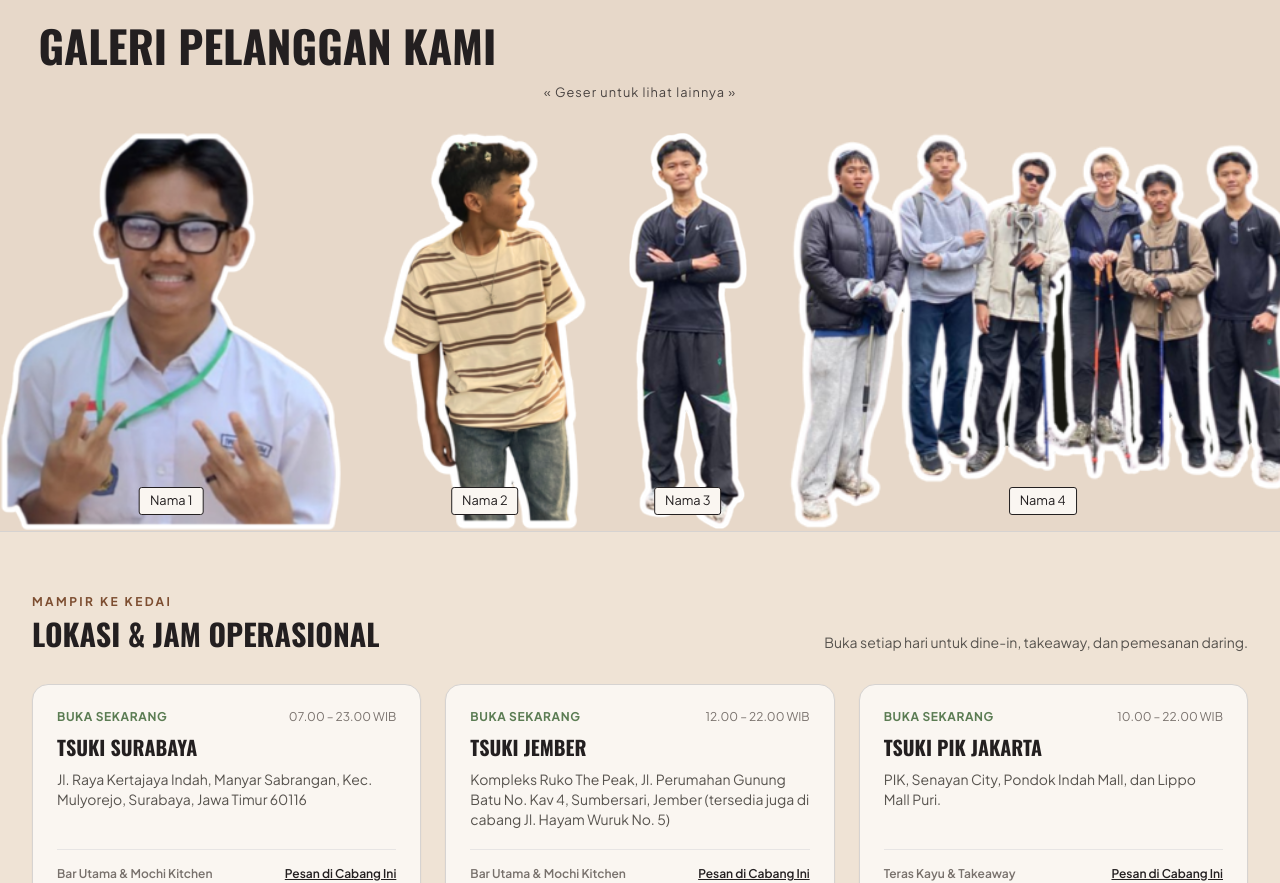
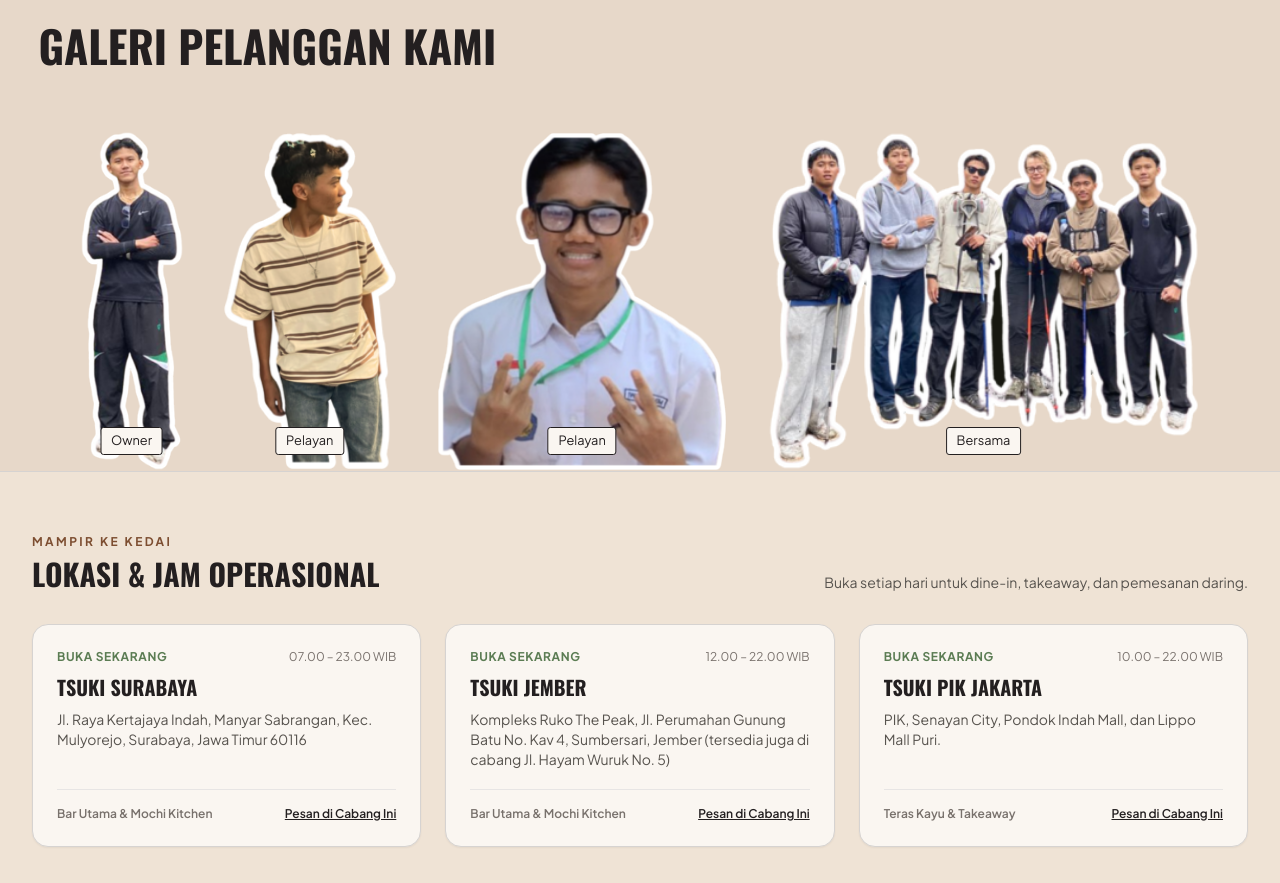
Before and after one commit to ahmadfuadzizy-star/kakigori-serut, a plain HTML site: page index.html in a window 1280 px wide. Shown: the part 2240-3123 px from the top of the page. Drawn offline with nearby package versions, Linux system fonts and the light colour scheme.

Commit message:
Update index.html

```diff
--- a/index.html
+++ b/index.html
@@ -171,7 +171,7 @@
 .gal-item{position:relative;flex:0 0 auto;margin:0}
 .gal-item:first-child{margin-left:auto}
 .gal-item:last-child{margin-right:auto}
-.gal-item img{display:block;max-width:none;height:clamp(260px,34vw,400px);width:auto;user-select:none;-webkit-user-drag:none}
+.gal-item img{display:block;max-width:none;height:clamp(220px,29vw,340px);width:auto;user-select:none;-webkit-user-drag:none}
 .gal-item figcaption{position:absolute;left:50%;bottom:16px;transform:translateX(-50%);background:var(--gal-label);color:#231f20;font-size:.8rem;padding:3px 10px;border:1px solid #231f20;border-radius:3px;white-space:nowrap}
   </style>
 </head>
@@ -919,10 +919,10 @@
   <h2 class="gal-title font-display uppercase">Galeri Pelanggan Kami</h2>
   <p class="gal-hint">« Geser untuk lihat lainnya »</p>
   <div class="gal-track" id="galTrack">
-    <figure class="gal-item"><img src="foto/foto-1.png" alt="Foto 1" draggable="false"><figcaption>Nama 1</figcaption></figure>
-    <figure class="gal-item"><img src="foto/foto-2.png" alt="Foto 2" draggable="false"><figcaption>Nama 2</figcaption></figure>
-    <figure class="gal-item"><img src="foto/foto-3.png" alt="Foto 3" draggable="false"><figcaption>Nama 3</figcaption></figure>
-    <figure class="gal-item"><img src="foto/foto-4.png" alt="Foto 4" draggable="false"><figcaption>Nama 4</figcaption></figure>
+   <figure class="gal-item"><img src="foto/foto-3.png" alt="Foto 3" draggable="false"><figcaption>Owner</figcaption></figure>
+<figure class="gal-item"><img src="foto/foto-2.png" alt="Foto 2" draggable="false"><figcaption>Pelayan</figcaption></figure>
+<figure class="gal-item"><img src="foto/foto-1.png" alt="Foto 1" draggable="false"><figcaption>Pelayan</figcaption></figure>
+<figure class="gal-item"><img src="foto/foto-4.png" alt="Foto 4" draggable="false"><figcaption>Bersama</figcaption></figure>
   </div>
 </section>
 
```
